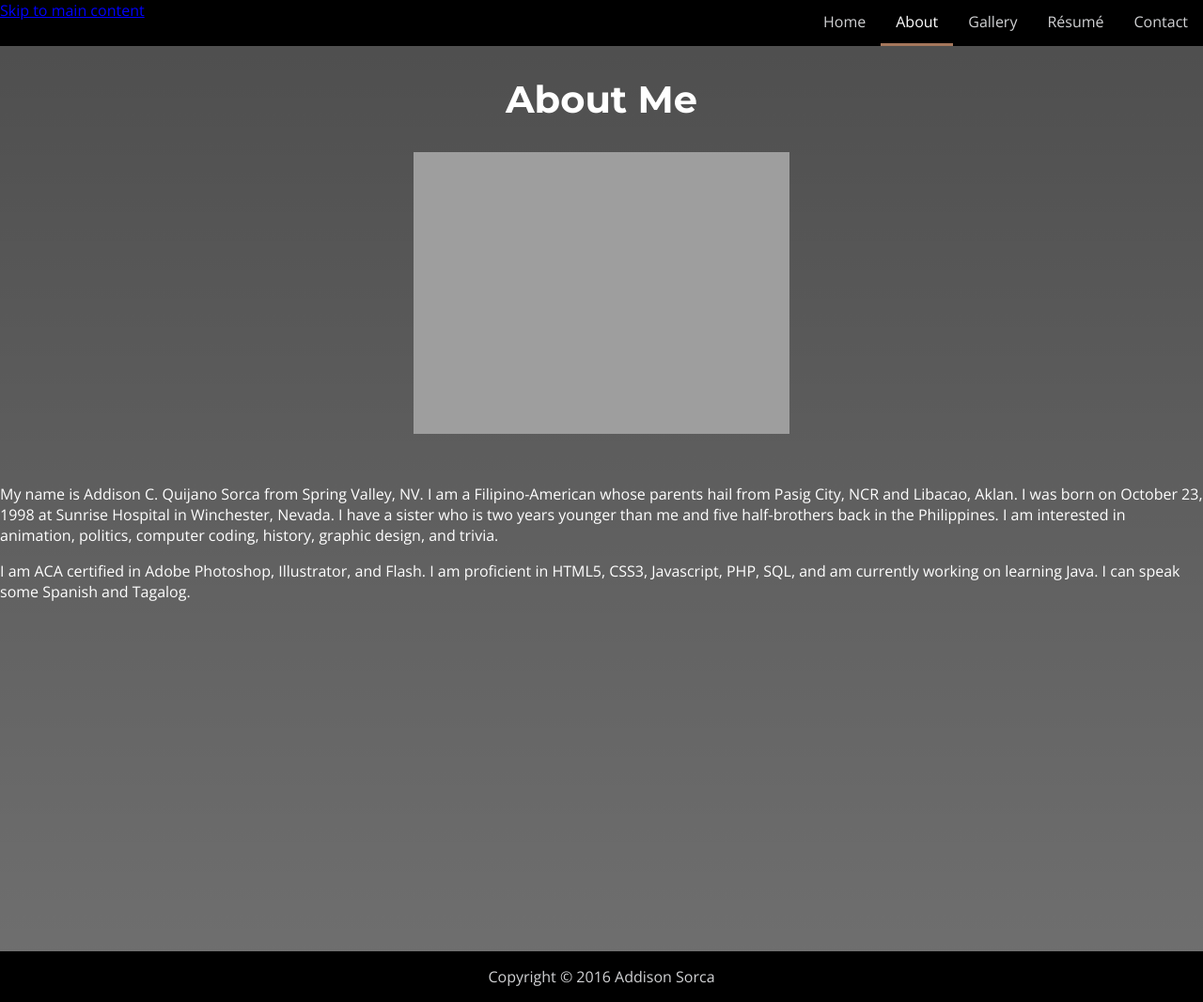
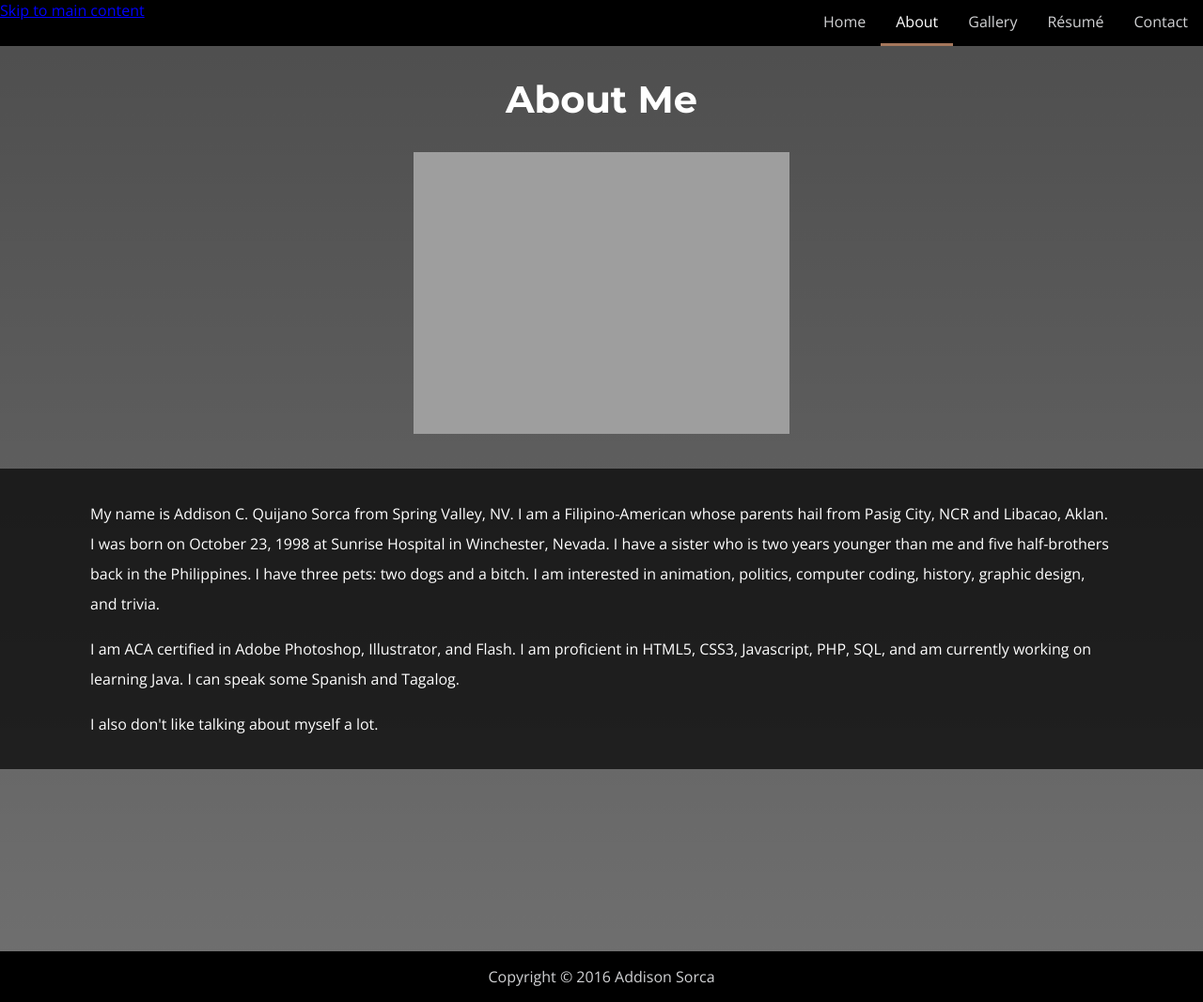
Before and after one commit to ACQSorca/acqsorca.github.io, a Jekyll site: the page built from about.md, in a window 1280 px wide. Shown: the whole page at 94% size. Built offline with Jekyll 4.4.1, drawn with Linux system fonts in a browser that asks for light colours; some web fonts are replaced.

Commit message:
And other changes

```diff
--- a/about.md
+++ b/about.md
@@ -7,6 +7,11 @@ title: about
     <img src="/assets/media/profile-picture_casual.png" id="profile-picture" />
 </div>
 
-My name is Addison C. Quijano Sorca from Spring Valley, NV. I am a Filipino-American whose parents hail from Pasig City, NCR and Libacao, Aklan. I was born on October 23, 1998 at Sunrise Hospital in Winchester, Nevada. I have a sister who is two years younger than me and five half-brothers back in the Philippines. I am interested in animation, politics, computer coding, history, graphic design, and trivia.
 
-I am ACA certified in Adobe Photoshop, Illustrator, and Flash. I am proficient in HTML5, CSS3, Javascript, PHP, SQL, and am currently working on learning Java. I can speak some Spanish and Tagalog.
+<div id="about-description-wrapper">
+    <p>My name is Addison C. Quijano Sorca from Spring Valley, NV. I am a Filipino-American whose parents hail from Pasig City, NCR and Libacao, Aklan. I was born on October 23, 1998 at Sunrise Hospital in Winchester, Nevada. I have a sister who is two years younger than me and five half-brothers back in the Philippines. I have three pets: two dogs and a bitch. I am interested in animation, politics, computer coding, history, graphic design, and trivia.</p>
+
+    <p>I am ACA certified in Adobe Photoshop, Illustrator, and Flash. I am proficient in HTML5, CSS3, Javascript, PHP, SQL, and am currently working on learning Java. I can speak some Spanish and Tagalog.</p>
+
+    <p>I also don't like talking about myself a lot.</p>
+</div>
```
Also changed, not shown: contact.html (+3 -4 lines), gallery.html (+6 -7 lines).
